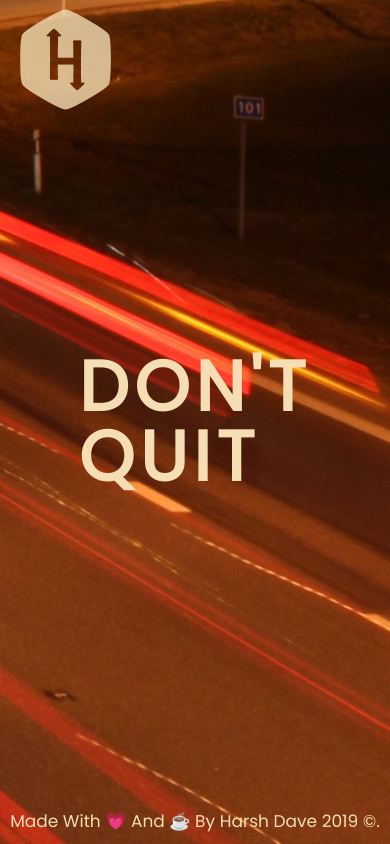
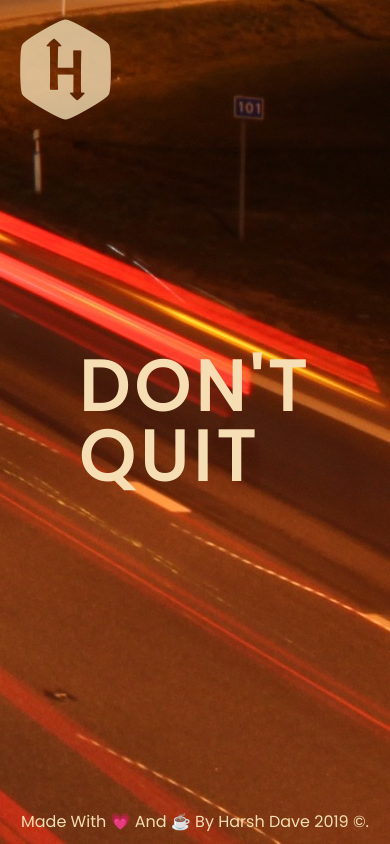
Before and after one commit to harshdave161/Hover-On-Text.github.io, a plain HTML site: page index.html in a window 390 px wide. Drawn offline with Linux system fonts and the light colour scheme.

Commit message:
Update style.css

```diff
--- a/style.css
+++ b/style.css
@@ -97,13 +97,13 @@ footer{
     }
     i#font{
         justify-content: center;
-        top: 10px;
-        right: 50%;
+        display: block;
         align-items: center;
         position: absolute;
     }
     footer{
-        font-size: 17px;
+        display: inline-block;
+        font-size: 16px;
         text-align: center;
         position: absolute; bottom: 10px;
     }
```
